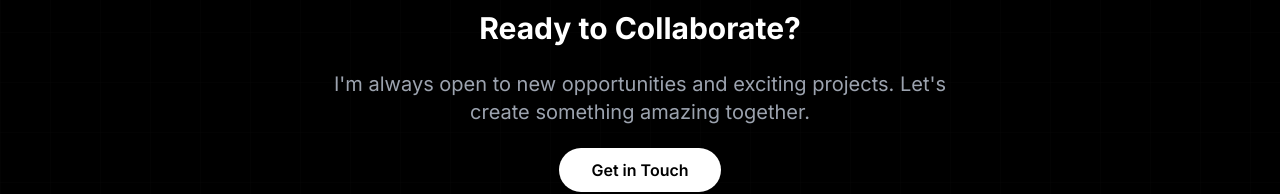
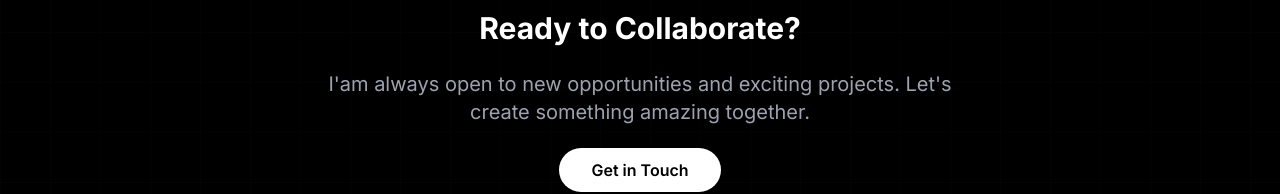
Before and after one commit to IImpaq/portfolio, a Next.js app: page / in a window 1280 px wide. Shown: the part 1718-1912 px from the top of the page. Built offline with nearby package versions, Linux system fonts and the light colour scheme.

Commit message:
Fixed invalid symbols

```diff
--- a/app/ui/about-hero-section.tsx
+++ b/app/ui/about-hero-section.tsx
@@ -10,7 +10,7 @@ const AboutHeroSection = () => {
     <section className="min-h-[calc(100vh-4rem)] flex items-center justify-center text-center px-4">
       <motion.div initial={{opacity: 0, y: 20}} animate={{opacity: 1, y: 0}} transition={{duration: 0.8}}
       >
-        <h1 className="text-5xl md:text-7xl font-bold mb-6">Hello, I'm Marcus</h1>
+        <h1 className="text-5xl md:text-7xl font-bold mb-6">Hello, I&apos;m Marcus</h1>
 
         <p className="text-xl md:text-2xl text-gray-400 mb-8 max-w-2xl mx-auto">
           A passionate software developer specializing in computer graphics, game engine development, and full-stack
--- a/app/ui/cta-section.tsx
+++ b/app/ui/cta-section.tsx
@@ -6,7 +6,7 @@ const CtaSection = () => (
   <section className="py-20 text-center">
     <h2 className="text-3xl font-bold mb-6">Ready to Collaborate?</h2>
     <p className="text-xl text-gray-400 mb-8 max-w-2xl mx-auto">
-      I'm always open to new opportunities and exciting projects. Let's create something amazing together.
+      I&apos;am always open to new opportunities and exciting projects. Let&apos;s create something amazing together.
     </p>
     <Link href="/contact" className="bg-white text-black px-8 py-3 rounded-full font-semibold hover:bg-gray-200 transition duration-300">
       Get in Touch
```
